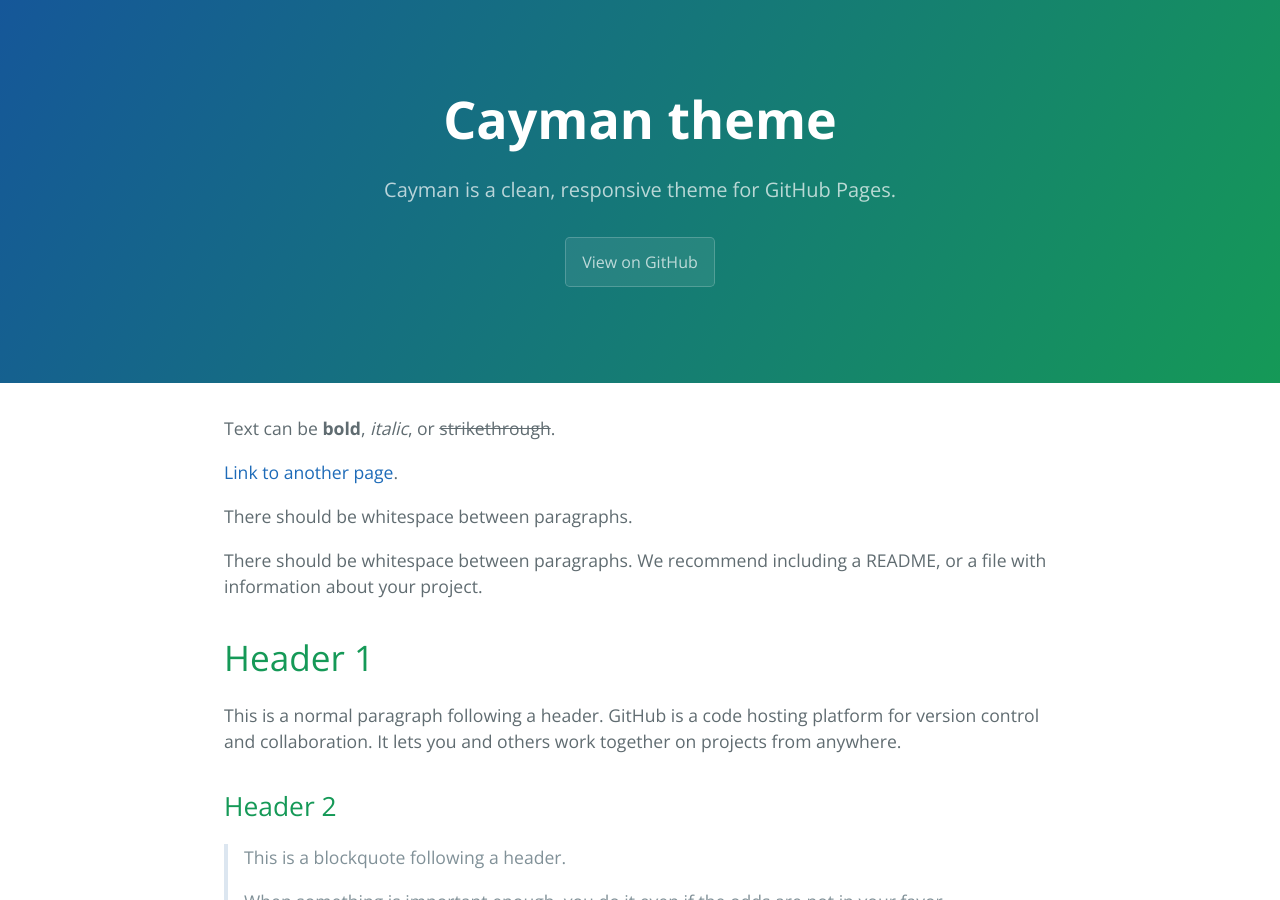
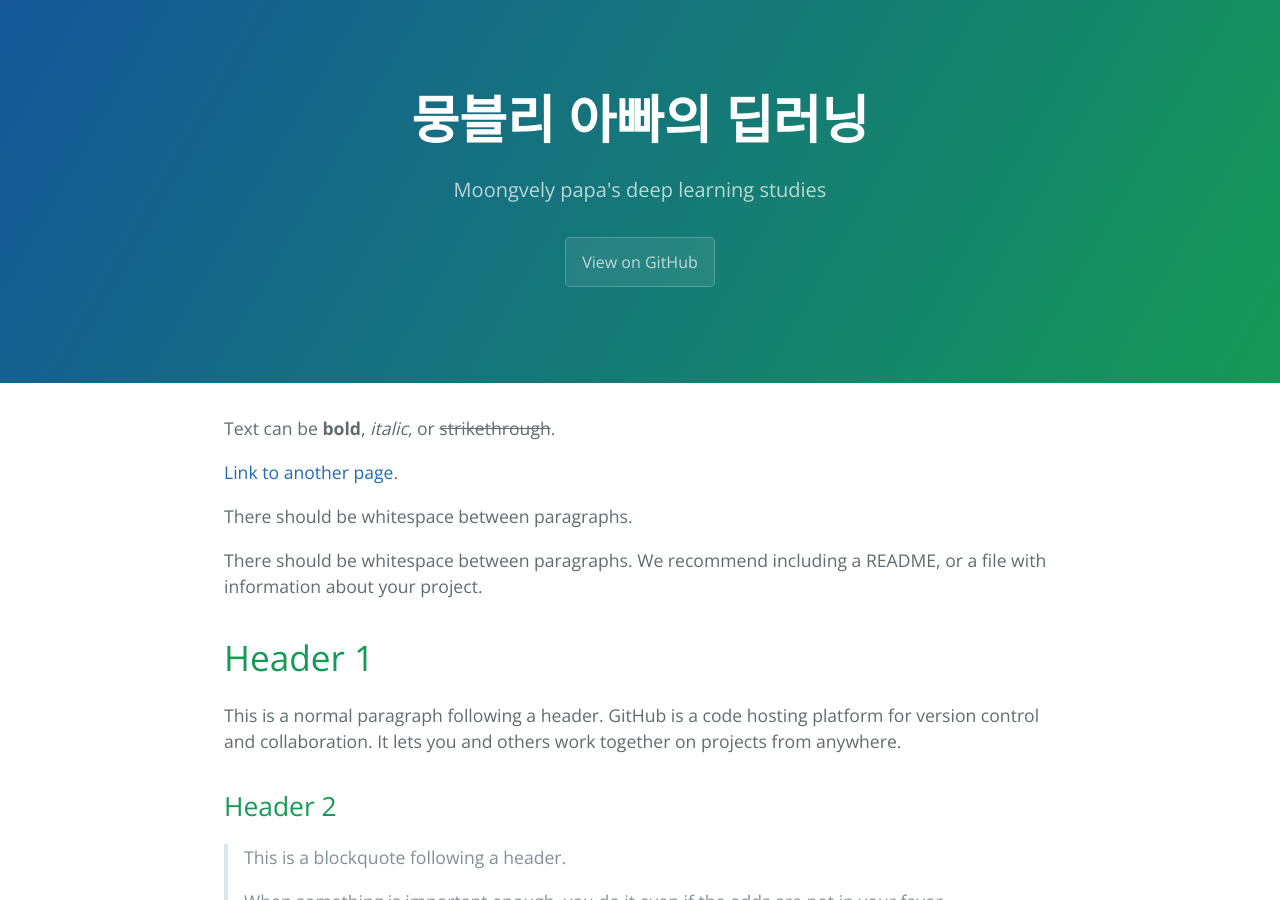
Before and after one commit to FullMooney/py_studies, a Jekyll site: the page built from guide.md, in a window 1280 px wide and 900 px high. Built offline with Jekyll 4.4.1, drawn with Linux system fonts in a browser that asks for light colours.

Commit message:
Update _config.yml

```diff
--- a/_config.yml
+++ b/_config.yml
@@ -1,5 +1,5 @@
-title: Cayman theme
-description: Cayman is a clean, responsive theme for GitHub Pages.
+title: 뭉블리 아빠의 딥러닝
+description: Moongvely papa's deep learning studies
 show_downloads: false
 google_analytics:
 theme: jekyll-theme-cayman
```
